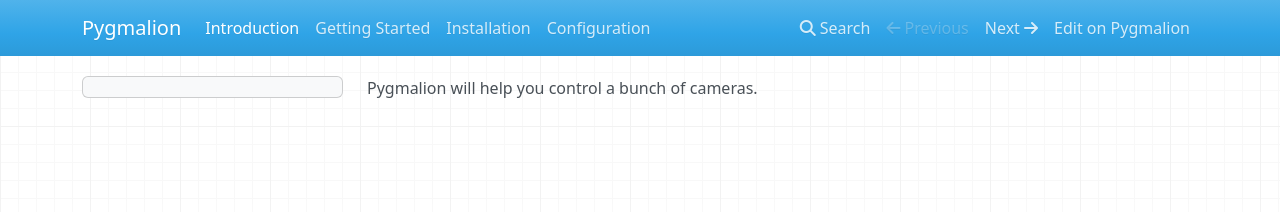
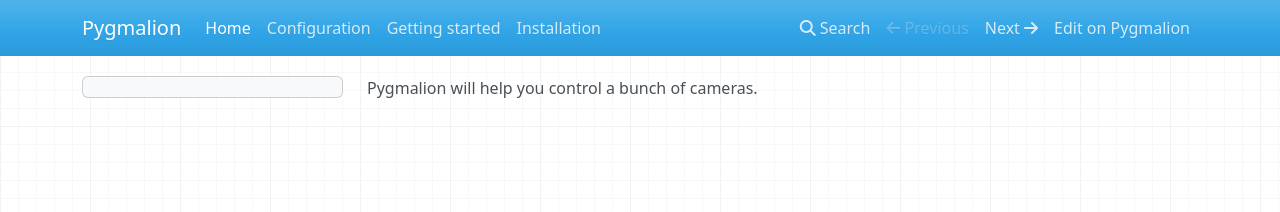
Before and after one commit to bitbyt3r/Pygmalion, an MkDocs documentation site: the page built from docs/index.md, in a window 1280 px wide. Shown: the top 212 px of the page. Built offline with MkDocs 1.6.1, drawn with Linux system fonts in a browser that asks for light colours; nearby versions of some CDN libraries; some of the changed lines change nothing that is shown.

Commit message:
Adding docs

```diff
--- a/mkdocs.yml
+++ b/mkdocs.yml
@@ -2,8 +2,3 @@
 site_url: https://photometry.io/
 repo_url: https://github.com/bitbyt3r/pygmalion
 repo_name: Pygmalion
-nav:
-  - 'Introduction': 'index.md'
-  - 'Getting Started': 'getting-started.md'
-  - 'Installation': 'installation.md'
-  - 'Configuration': 'configuration.md'
```
